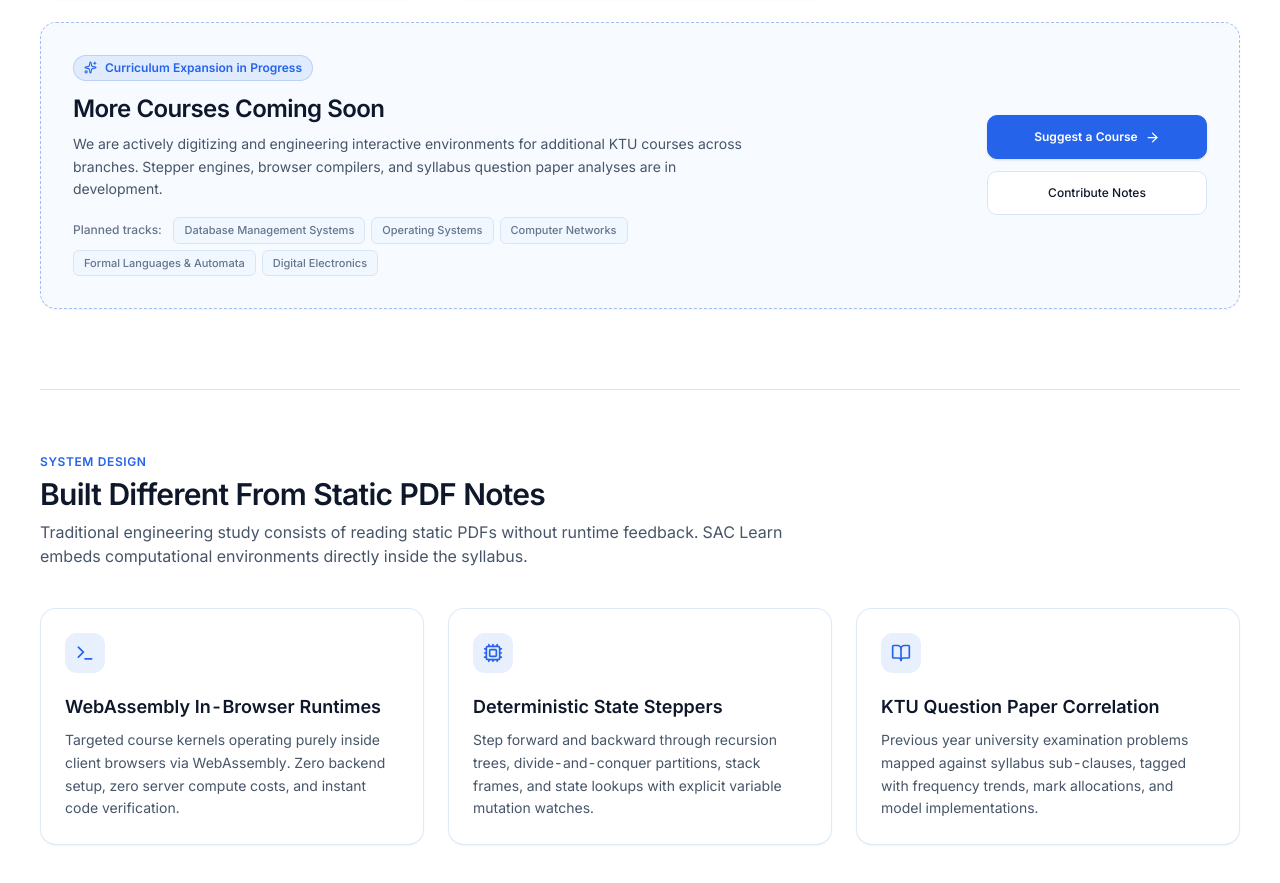
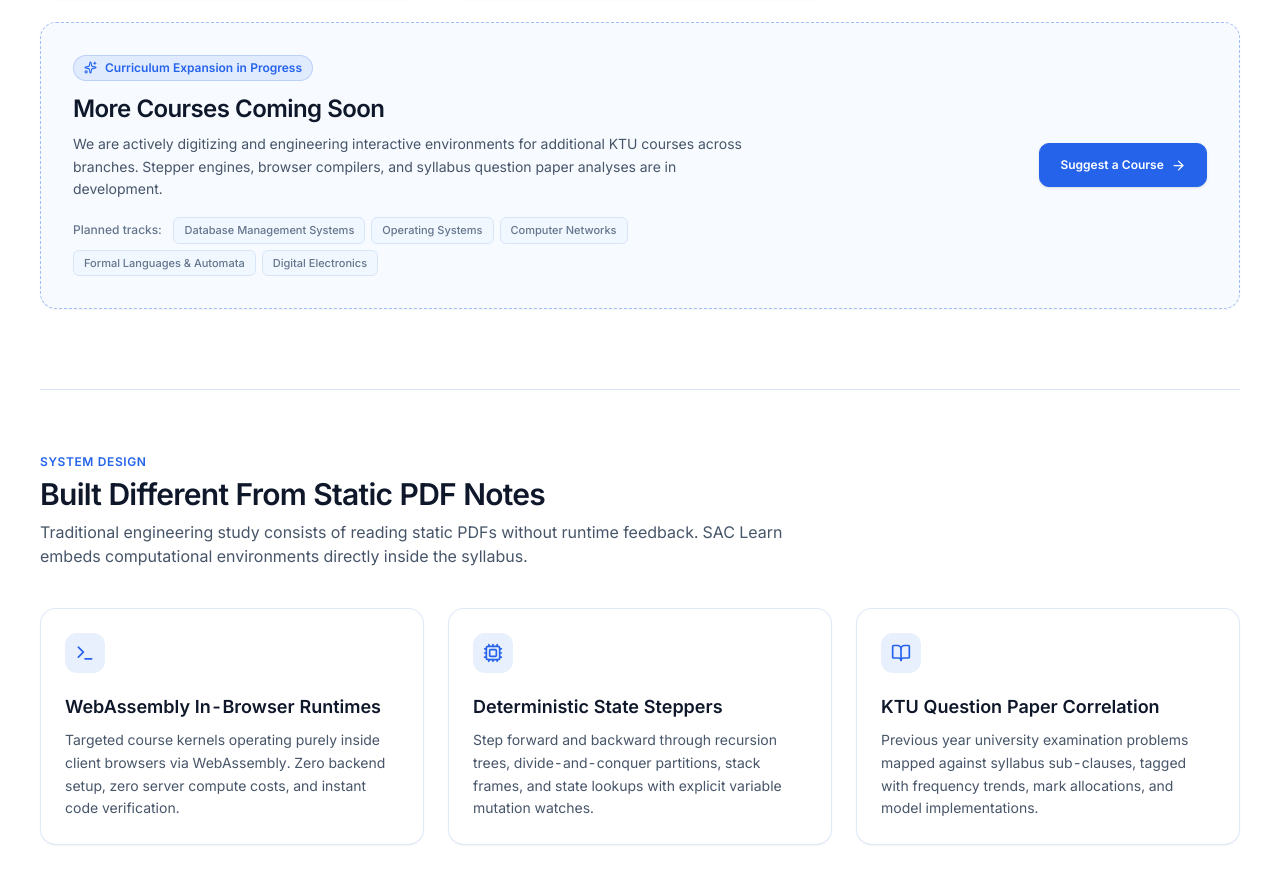
Before and after one commit to mareomanoj6/saclearn, a React (Vite) app: page / in a window 1280 px wide. Shown: the part 963-1846 px from the top of the page. Built offline with nearby package versions, Linux system fonts and the light colour scheme.

Commit message:
chore: remove contribute notes button from portal expansion card

```diff
--- a/src/pages/Portal.tsx
+++ b/src/pages/Portal.tsx
@@ -177,21 +177,15 @@ export function Portal() {
                 </div>
               </div>
 
-              <div className="flex flex-col sm:flex-row lg:flex-col gap-3 shrink-0 lg:min-w-[220px]">
+              <div className="shrink-0">
                 <a
                   href={LINKS.suggestWhatsapp}
                   target="_blank"
                   rel="noopener noreferrer"
-                  className="btn btn-primary h-11 px-4 text-xs font-semibold justify-center shadow-sm"
+                  className="btn btn-primary h-11 px-5 text-xs font-semibold justify-center shadow-sm"
                 >
                   <span>Suggest a Course</span>
                   <ArrowRight size={15} />
-                </a>
-                <a
-                  href={`mailto:${LINKS.email}?subject=Course%20Suggestion%20-%20SAC%20Learn`}
-                  className="btn h-11 px-4 text-xs font-medium justify-center"
-                >
-                  <span>Contribute Notes</span>
                 </a>
               </div>
             </div>
```
